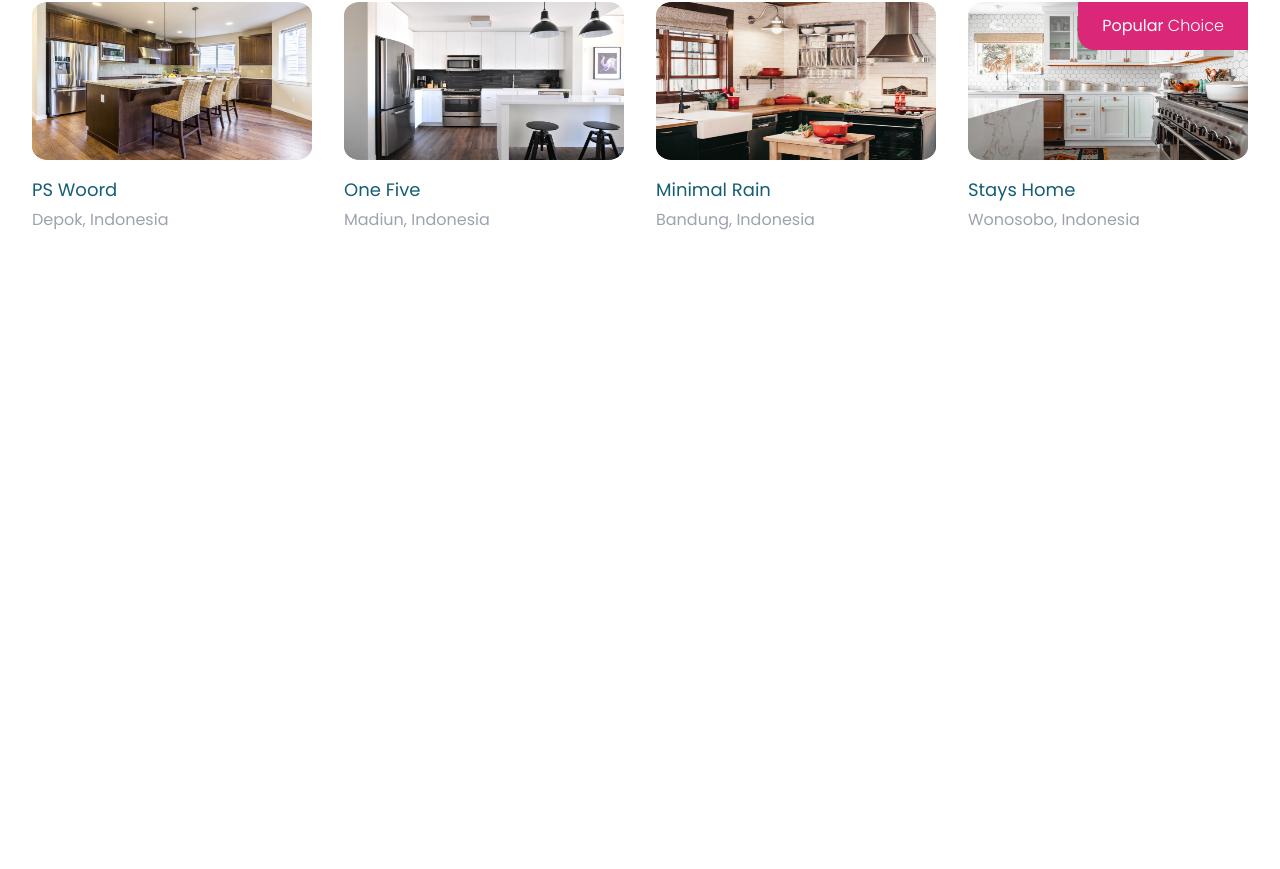
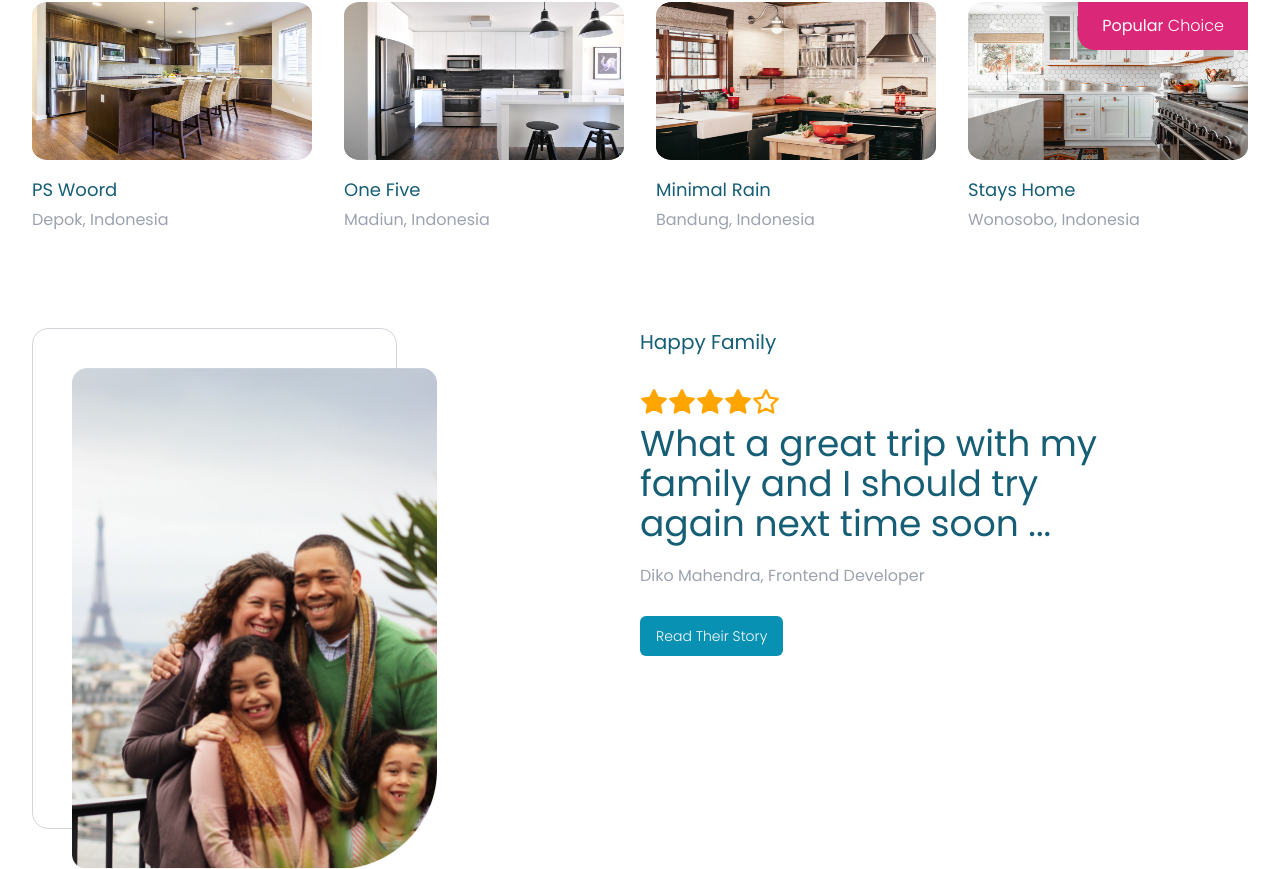
Before and after one commit to terrell511/Staycation-Next, a Next.js app: page / in a window 1280 px wide. Shown: the part 1890-2759 px from the top of the page. Before the commit the page ends 2122 px from the top, so only its background shows below. Built offline with nearby package versions, Linux system fonts and the light colour scheme.

Commit message:
feat: slicing feedback user section

```diff
--- a/src/app/page.tsx
+++ b/src/app/page.tsx
@@ -1,11 +1,11 @@
 import { Button } from "@/components/ui/button";
-import { BaggageClaim, Clapperboard, MapPinned } from "lucide-react";
+import { BaggageClaim, Clapperboard, MapPinned, Star } from "lucide-react";
 import Image from "next/image";
 
 export default function Home() {
   return (
     <main className="mx-auto container">
-      {/* Navbar */}
+      {/* Navbar - section */}
       <header className="flex justify-between w-full py-4">
         <p className="text-3xl font-semibold">
           <span className="text-cyan-600">Stay</span>cation
@@ -20,7 +20,7 @@ export default function Home() {
         </div>
       </header>
 
-      {/* Hero Section */}
+      {/* Hero - section */}
       <div className="grid grid-cols-2 mt-10">
         <div className="col-span-1">
           <h1 className="text-4xl font-semibold">
@@ -409,6 +409,44 @@ export default function Home() {
           </div>
         </div>
       </div>
+
+      {/* Feedback - section */}
+      <div className="grid grid-cols-2 mt-24">
+        <div className="col-span-1">
+          <div className="relative w-[365px] h-[501px]">
+            <Image
+              className="absolute !left-10 !top-10"
+              src="/family-feedback.png"
+              fill
+              priority
+              alt="family-feedback-page"
+            />
+            <div className=" w-[365px] h-[501px] border border-gray-300 absolute -z-10 rounded-2xl"></div>
+          </div>
+        </div>
+
+        <div className="col-span-1">
+          <h1 className="text-xl font-normal text-cyan-800 mb-8">
+            Happy Family
+          </h1>
+          <div className="flex items-center mb-2">
+            <Star size={28} fill="orange" color="orange" />
+            <Star size={28} fill="orange" color="orange" />
+            <Star size={28} fill="orange" color="orange" />
+            <Star size={28} fill="orange" color="orange" />
+            <Star size={28} fill="white" color="orange" />
+          </div>
+          <h1 className="text-4xl font-normal text-cyan-800 w-4/5">
+            What a great trip with my family and I should try again next time
+            soon ...
+          </h1>
+          <p className="text-gray-400 text-base w-1/2 mt-5 mb-7">
+            Diko Mahendra, Frontend Developer
+          </p>
+
+          <Button className="bg-cyan-600 font-light">Read Their Story</Button>
+        </div>
+      </div>
     </main>
   );
 }
```
